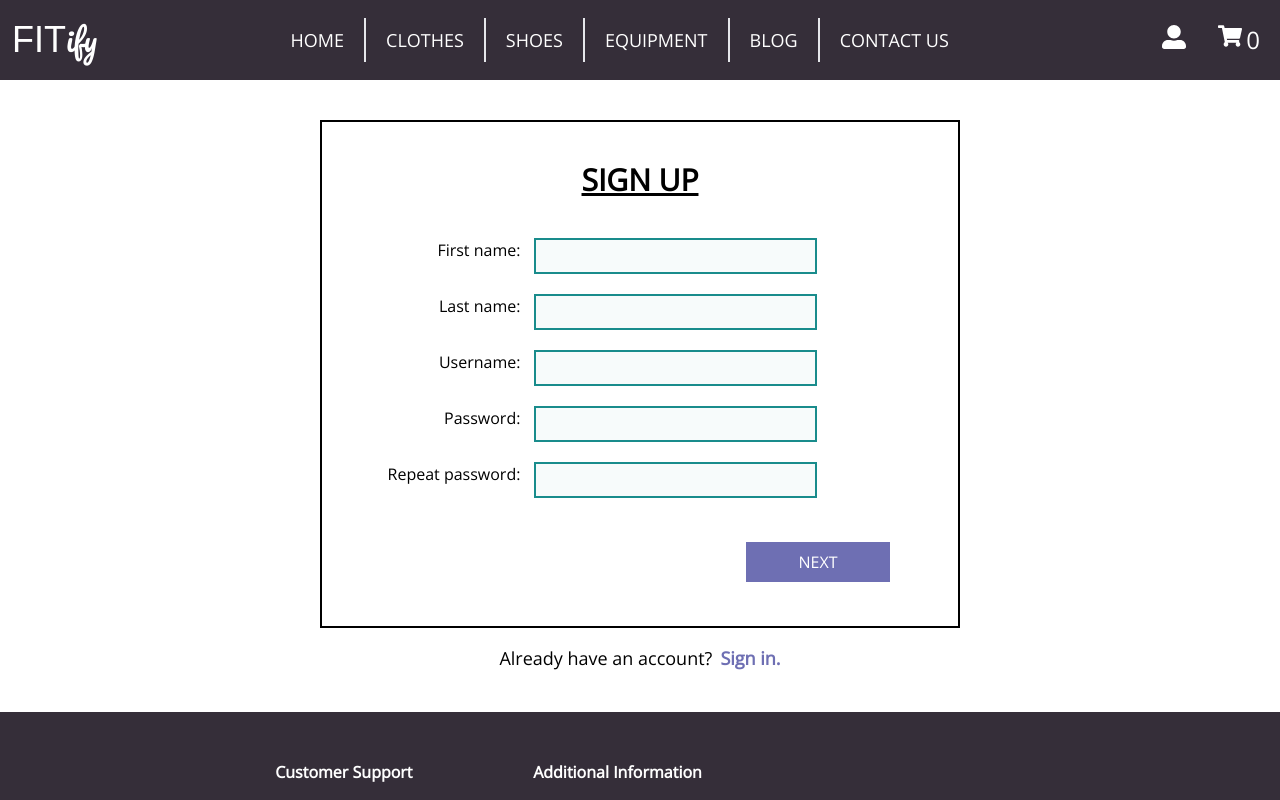
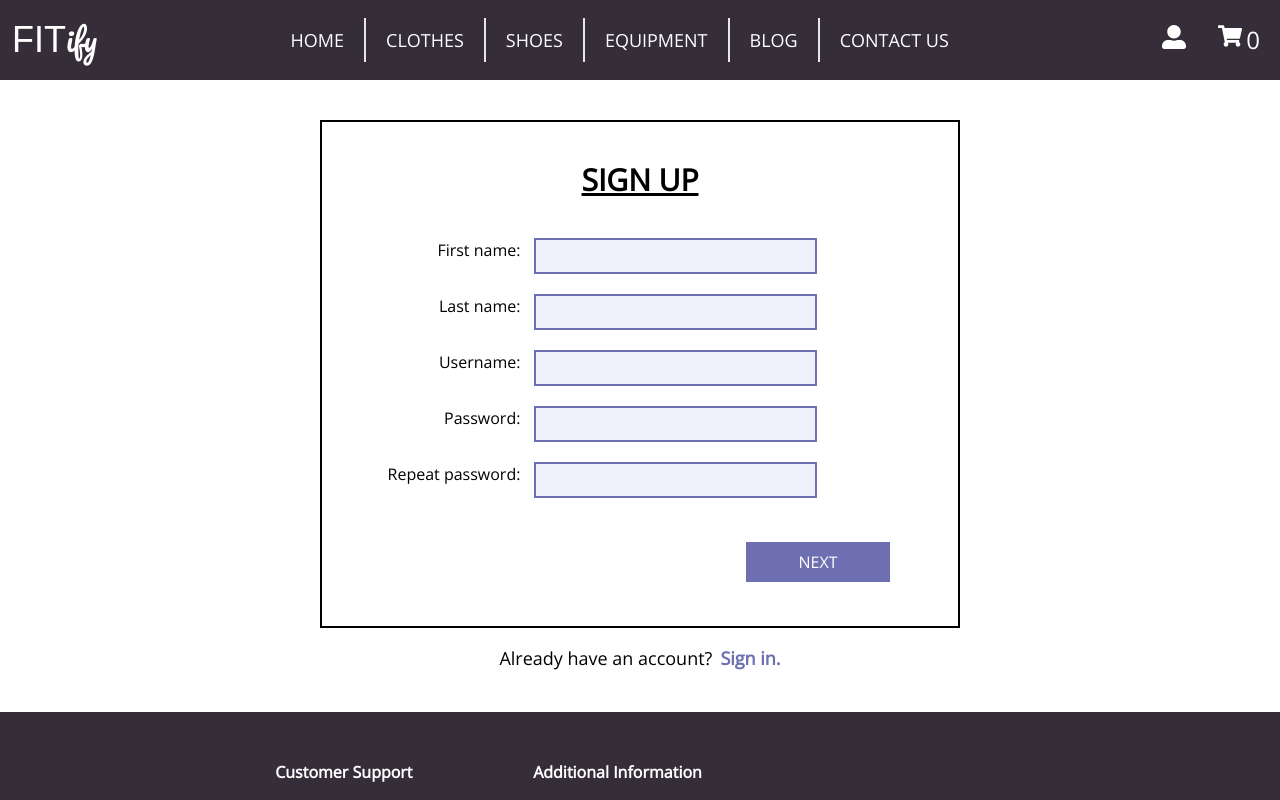
Before and after one commit to ikozul00/Fitify-web-app, a Next.js app in the folder fitify-web-app/: page /registration in a window 1280 px wide. Shown: the top 800 px of the page. Built offline with nearby package versions, Linux system fonts and the light colour scheme; a web font is replaced by a local one.

Commit message:
Changed colors of input fields in forms

```diff
--- a/fitify-web-app/pages/contactUs/index.js
+++ b/fitify-web-app/pages/contactUs/index.js
@@ -26,7 +26,7 @@ const ContactUs = () => {
             <p><span className="font-semibold">Email:</span> fitify@gmail.com</p>
             {!showForm && <button onClick={() => toggleForm(true, false)} className="bg-fitify-purple text-white my-5 px-3 py-2">Send message</button>}
             {showForm && <ContactForm toggleForm={toggleForm}/>}
-            {sent && <p>Your message has been sent, we will answer as soon as possible.</p>}
+            {sent && <p className="font-semibold">Your message has been sent, we will answer as soon as possible.</p>}
             <p className="font-bold mt-12 mb-3 text-lg">Come and visit as at our shop:</p>
             <p><span className="font-semibold">Adress:</span> Splitska 10, Split</p>
             <p><span className="font-semibold">Working hours:</span> 09:00 - 21:00</p>
--- a/fitify-web-app/pages/login/index.js
+++ b/fitify-web-app/pages/login/index.js
@@ -56,11 +56,11 @@ const Login = () => {
                 <form onSubmit={(e)=>handleSubmit(e)} className="flex-col justify-end">
                     <div className="w-3/4 mx-auto mb-7">
                     <label for="username" className="pr-2">Username:</label>
-                    <input type="text" id="username" name="username" required className=" border-2 border-fitify-green w-3/6 h-9 form-field" value={username}  onChange={(e)=>onChange(e)}></input>
+                    <input type="text" id="username" name="username" required className=" border-2 border-fitify-purple w-3/6 h-9 form-field" value={username}  onChange={(e)=>onChange(e)}></input>
                     </div>
                     <div className="w-3/4 mx-auto">
                     <label for="password" className=" pr-3.2">Password:</label>
-                    <input type="password" id="password" name="password" required className=" border-2 border-fitify-green w-3/6 h-9 form-field " value={password} onChange={(e)=>onChange(e)}></input>
+                    <input type="password" id="password" name="password" required className=" border-2 border-fitify-purple w-3/6 h-9 form-field " value={password} onChange={(e)=>onChange(e)}></input>
                     </div>
                     <div className="w-3/4 flex justify-end">
                     <button type="submit" className="bg-fitify-purple px-10 py-2 font-medium uppercase hover:opacity-80 text-white border-none my-11">Login</button>
--- a/fitify-web-app/pages/registration/index.js
+++ b/fitify-web-app/pages/registration/index.js
@@ -14,30 +14,30 @@ const Registration = () => {
                     {(page===1) &&
                         <div className="grid grid-cols-3 text-right">
                         <label htmlFor="name" className=" pr-3.2">First name:</label>
-                        <input type="text" id="name" name="name" className="  border-2 border-fitify-green h-9 w-4/6 form-field col-span-2"></input>
+                        <input type="text" id="name" name="name" className="  border-2 border-fitify-purple h-9 w-4/6 form-field col-span-2"></input>
                         <label htmlFor="surname" className=" pr-3.2 mt-5">Last name:</label>
-                        <input type="text" id="surname" name="surname" className=" mt-5 border-2 border-fitify-green w-4/6 h-9 form-field col-span-2"></input>
+                        <input type="text" id="surname" name="surname" className=" mt-5 border-2 border-fitify-purple w-4/6 h-9 form-field col-span-2"></input>
                         <label htmlFor="username" className=" pr-3.2 mt-5">Username:</label>
-                        <input type="text" id="username" name="username" className="mt-5 border-2 border-fitify-green w-4/6 h-9 form-field col-span-2"></input>
+                        <input type="text" id="username" name="username" className="mt-5 border-2 border-fitify-purple w-4/6 h-9 form-field col-span-2"></input>
                         <label htmlFor="password" className=" pr-3.2 mt-5">Password:</label>
-                        <input type="password" id="password" name="password" className="mt-5 border-2 border-fitify-green w-4/6 h-9 form-field col-span-2"></input>
+                        <input type="password" id="password" name="password" className="mt-5 border-2 border-fitify-purple w-4/6 h-9 form-field col-span-2"></input>
                         <label htmlFor="password2" className=" pr-3.2 mt-5">Repeat password:</label>
-                        <input type="password" id="password2" name="password2" className="mt-5 border-2 border-fitify-green w-4/6 h-9 form-field col-span-2"></input>
+                        <input type="password" id="password2" name="password2" className="mt-5 border-2 border-fitify-purple w-4/6 h-9 form-field col-span-2"></input>
                         <button type="submit" className="bg-fitify-purple px-10 py-2 font-medium uppercase hover:opacity-80 text-white border-none my-11 col-start-3 w-36" onClick={() => setPage(2)}>Next</button>
                         </div>
                     }
                     {(page===2) &&
                         <div className="grid grid-cols-3 text-right">
                         <label htmlFor="email" className="pr-3.2">Email:</label>
-                        <input type="text" id="email" name="email" className=" border-2 border-fitify-green w-4/6 h-9 form-field col-span-2"></input>
+                        <input type="text" id="email" name="email" className=" border-2 border-fitify-purple w-4/6 h-9 form-field col-span-2"></input>
                         <label htmlFor="phone" className=" pr-3.2 mt-5">Phone number:</label>
-                        <input type="text" id="phone" name="phone" className=" mt-5 border-2 border-fitify-green w-4/6 h-9 form-field col-span-2"></input>
+                        <input type="text" id="phone" name="phone" className=" mt-5 border-2 border-fitify-purple w-4/6 h-9 form-field col-span-2"></input>
                         <label htmlFor="address" className=" pr-3.2 mt-5">Address:</label>
-                        <input type="text" id="address" name="address" className=" mt-5 border-2 border-fitify-green w-4/6 h-9 form-field col-span-2"></input>
+                        <input type="text" id="address" name="address" className=" mt-5 border-2 border-fitify-purple w-4/6 h-9 form-field col-span-2"></input>
                         <label htmlFor="city" className=" pr-3.2 mt-5">City:</label>
-                        <input type="text" id="city" name="city" className=" mt-5 border-2 border-fitify-green w-4/6 h-9 form-field col-span-2"></input>
+                        <input type="text" id="city" name="city" className=" mt-5 border-2 border-fitify-purple w-4/6 h-9 form-field col-span-2"></input>
                         <label htmlFor="country" className=" pr-3.2 mt-5">Country:</label>
-                        <input type="text" id="country" name="country" className=" mt-5 border-2 border-fitify-green w-4/6 h-9 form-field col-span-2"></input>
+                        <input type="text" id="country" name="country" className=" mt-5 border-2 border-fitify-purple w-4/6 h-9 form-field col-span-2"></input>
                         <button type="submit" className="bg-fitify-purple py-2 font-medium uppercase hover:opacity-80 text-white border-none my-11 col-start-1 w-36 ml-16" onClick={() => setPage(1)}>Back</button>
                         <Link href="/errorPage" passHref>
                             <button type="submit" className="bg-fitify-purple py-2 font-medium uppercase hover:opacity-80 text-white border-none my-11 col-start-3 w-36">Sign Up</button>
--- a/fitify-web-app/styles/globals.css
+++ b/fitify-web-app/styles/globals.css
@@ -17,7 +17,7 @@ body {
 }
 
 .form-field {
-  background-color: rgba(25, 140, 140, 0.03);
+  background-color: #f0f0fc;
   padding-left: 5px;
 }
 
```
Also changed, not shown: fitify-web-app/components/contactUs/contactForm.js (+8 -8 lines).
